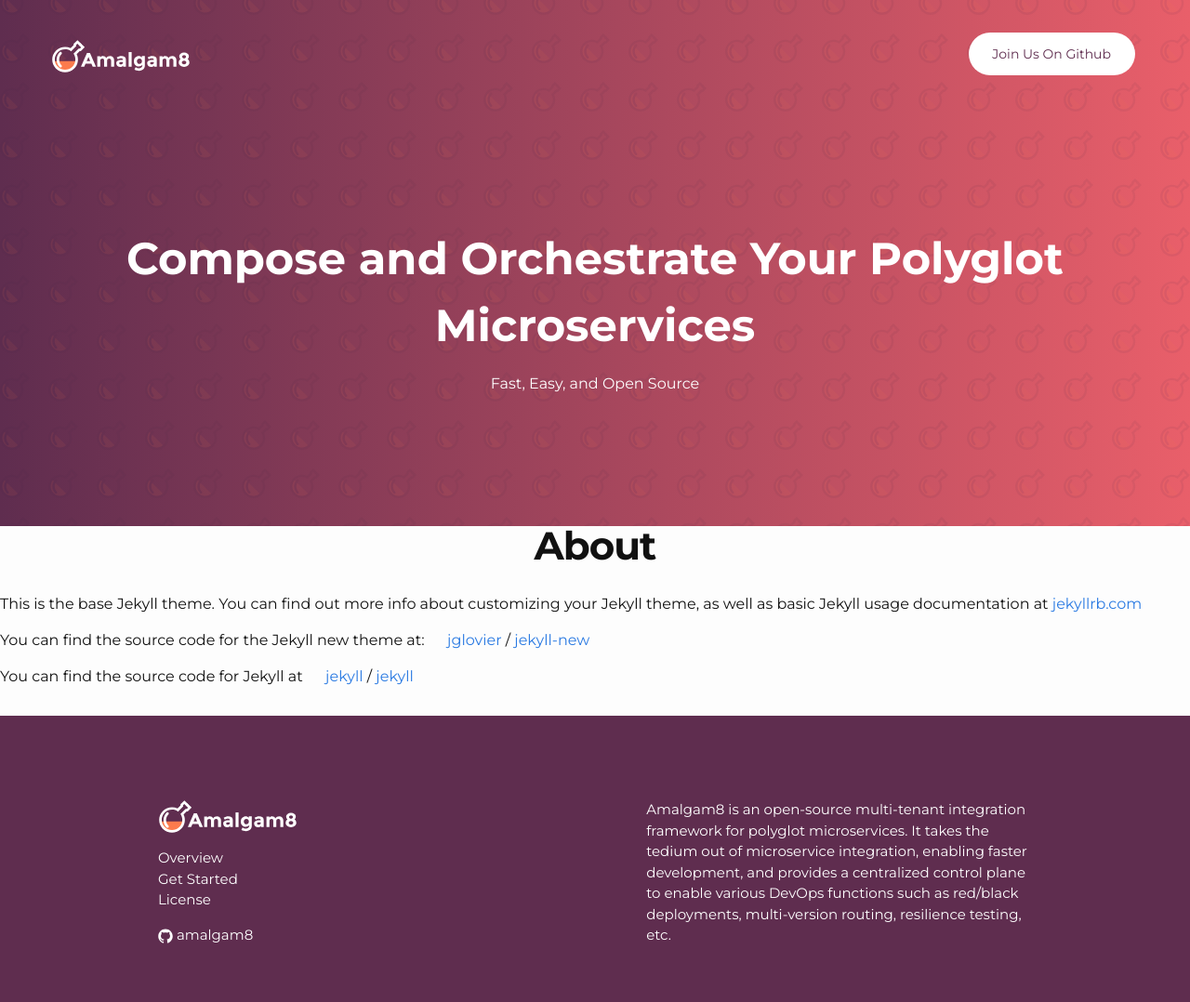
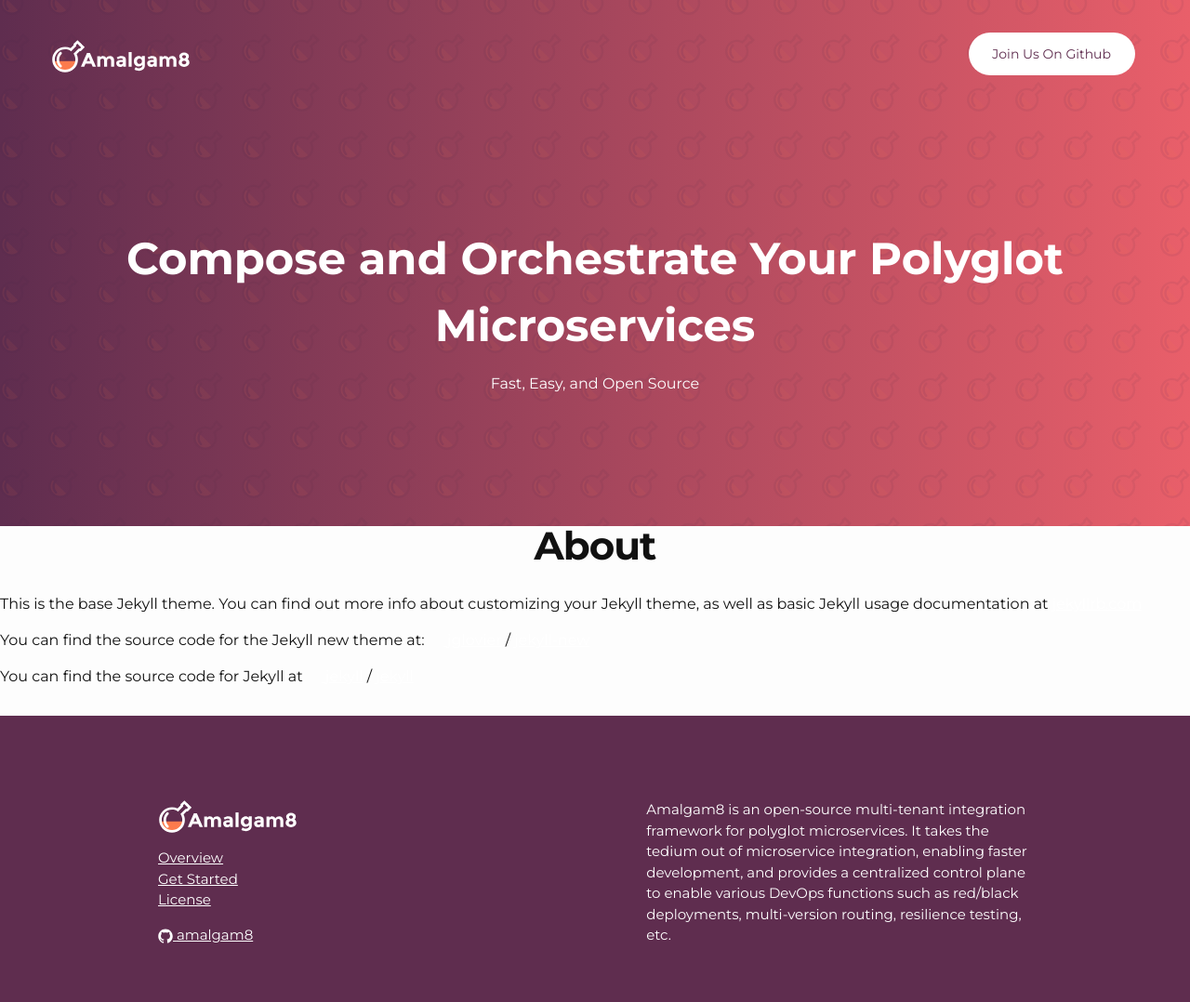
Before and after one commit to amalgam8/amalgam8.github.io, a Jekyll site: the page built from about.md, in a window 1280 px wide. Shown: the whole page at 93% size. Built offline with Jekyll 4.4.1, drawn with Linux system fonts in a browser that asks for light colours.

Commit message:
added link for gremlin, updated styles for all links, updated styles for button links

```diff
--- a/_includes/sections/why-sections/why4.html
+++ b/_includes/sections/why-sections/why4.html
@@ -3,7 +3,7 @@
     <div class="section__row">
       <div>
         <h2>Scripted Failure Scenarios with Automatic Validation</h2>
-        <p>Run scripted, reproducible failure scenarios in production without affecting your users, nor crashing your microservices. Automatically validate behavior of microservices during the failure scenario using the Gremlin framework.</p>
+        <p>Run scripted, reproducible failure scenarios in production without affecting your users, nor crashing your microservices. Automatically validate behavior of microservices during the failure scenario using the <a href="https://github.com/ResilienceTesting/gremlinsdk-python">Gremlin framework</a>.</p>
       </div>
       <div class="why-image">
           <img src="/assets/ScriptedFailure.svg" alt="an illustration representing a block of code with higlighted failures">
--- a/_sass/_layout.scss
+++ b/_sass/_layout.scss
@@ -9,6 +9,15 @@
 
 h2{
   font-size: 2rem;
+}
+
+a{
+  color: white;
+  text-decoration: underline;
+
+  &:hover{
+    color: $purple1;
+  }
 }
 
 .button{
@@ -52,6 +61,14 @@
      .brand-icon{
        min-width: 150px;
      }
+
+      a{
+        text-decoration: none;
+
+        &:hover{
+          text-decoration: underline;
+        }
+      }
 
      .button{
        border: none;
@@ -269,10 +286,12 @@
     justify-content: center;;
     padding-top: 2rem;
     padding-bottom: 2rem;
+    text-decoration: none;
 
-  &:hover{
-    color: $pink;
-  }
+    &:hover{
+      color: $pink;
+      text-decoration: underline;
+    }
   }
 
   img{
```
